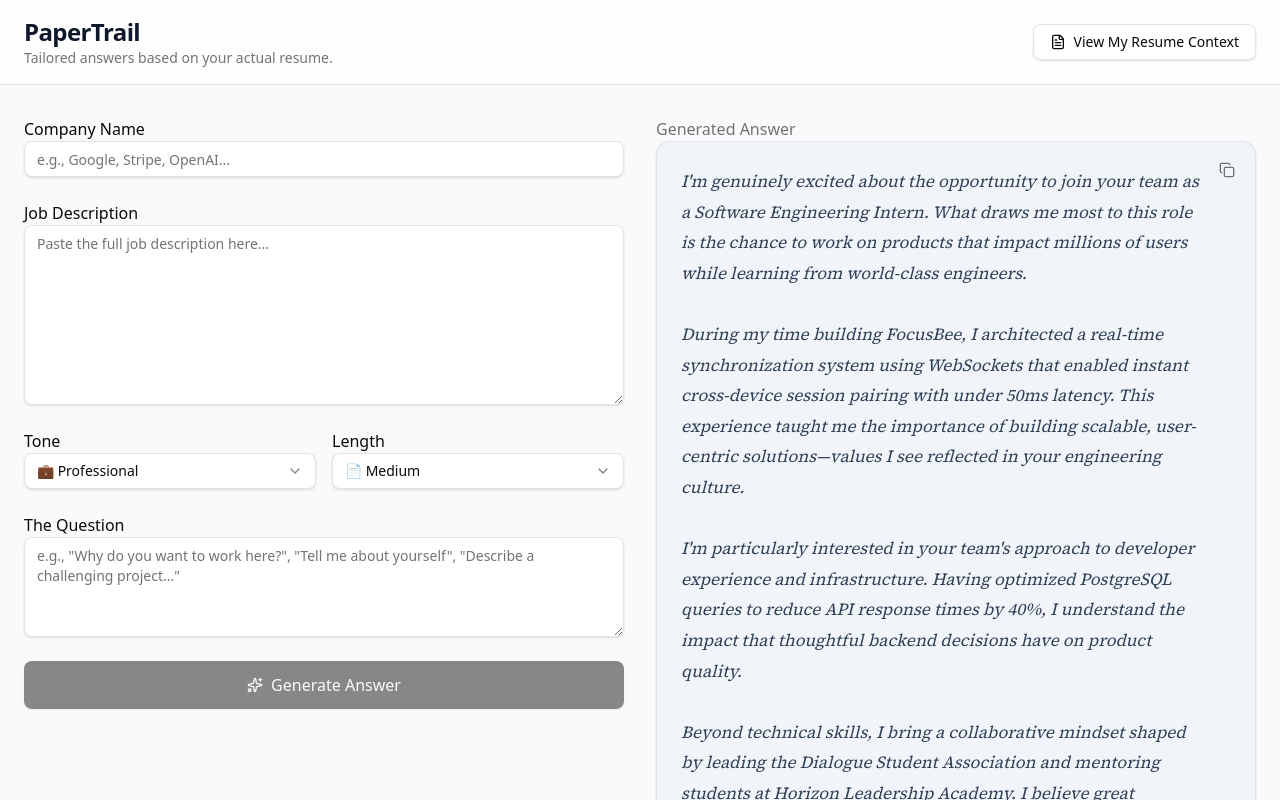
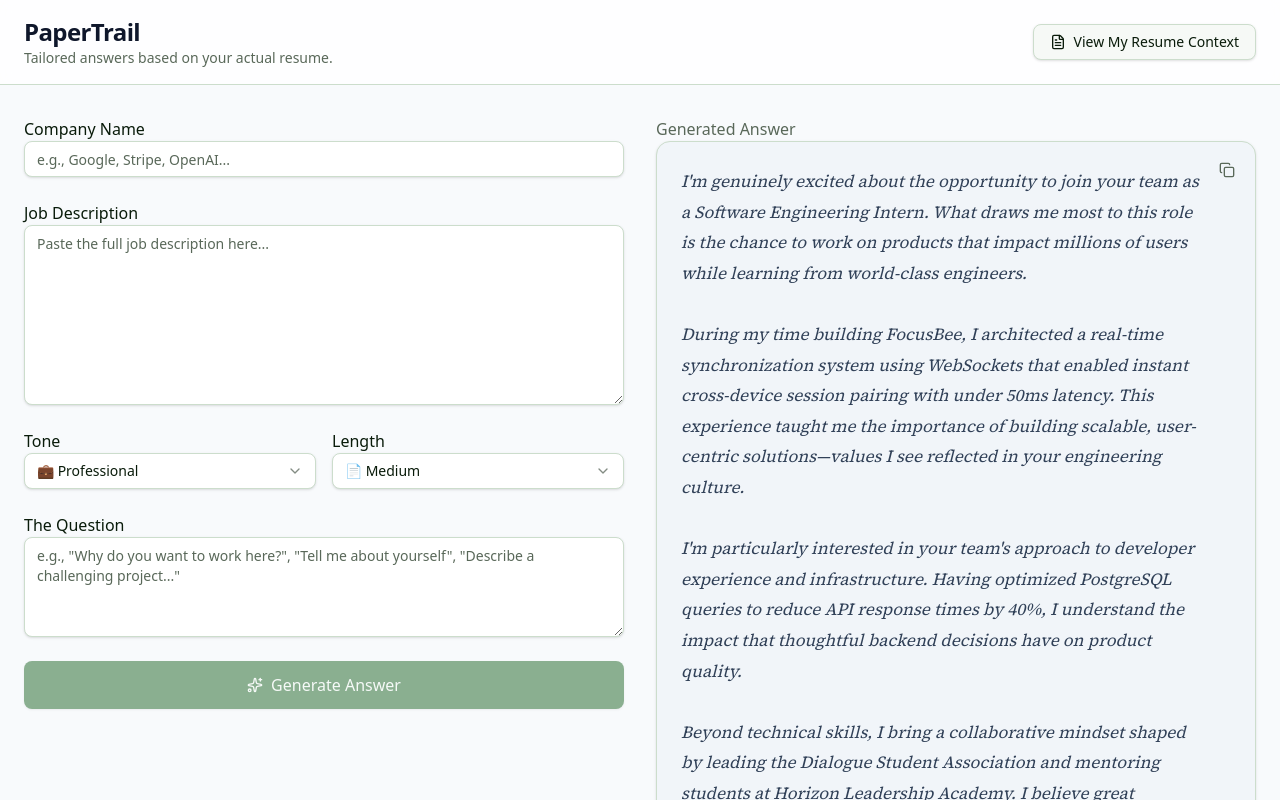
Before and after one commit to jabbarlee/papertrail, a Next.js app: page / in a window 1280 px wide. Shown: the top 800 px of the page. Built offline with nearby package versions, Linux system fonts and the light colour scheme.

Commit message:
updated global CSS variables for improved color scheme and styling consistency across light and dark themes

```diff
--- a/src/app/globals.css
+++ b/src/app/globals.css
@@ -48,71 +48,71 @@
 
 :root {
   --radius: 0.625rem;
-  --background: oklch(1 0 0);
-  --foreground: oklch(0.145 0 0);
+  --background: oklch(0.98 0.005 145);
+  --foreground: oklch(0.2 0.04 145);
   --card: oklch(1 0 0);
-  --card-foreground: oklch(0.145 0 0);
+  --card-foreground: oklch(0.2 0.04 145);
   --popover: oklch(1 0 0);
-  --popover-foreground: oklch(0.145 0 0);
-  --primary: oklch(0.205 0 0);
-  --primary-foreground: oklch(0.985 0 0);
-  --secondary: oklch(0.97 0 0);
-  --secondary-foreground: oklch(0.205 0 0);
-  --muted: oklch(0.97 0 0);
-  --muted-foreground: oklch(0.556 0 0);
-  --accent: oklch(0.97 0 0);
-  --accent-foreground: oklch(0.205 0 0);
+  --popover-foreground: oklch(0.2 0.04 145);
+  --primary: oklch(0.45 0.12 145);
+  --primary-foreground: oklch(0.98 0.01 145);
+  --secondary: oklch(0.94 0.02 145);
+  --secondary-foreground: oklch(0.3 0.08 145);
+  --muted: oklch(0.94 0.02 145);
+  --muted-foreground: oklch(0.5 0.03 145);
+  --accent: oklch(0.94 0.02 145);
+  --accent-foreground: oklch(0.3 0.08 145);
   --destructive: oklch(0.577 0.245 27.325);
-  --border: oklch(0.922 0 0);
-  --input: oklch(0.922 0 0);
-  --ring: oklch(0.708 0 0);
-  --chart-1: oklch(0.646 0.222 41.116);
-  --chart-2: oklch(0.6 0.118 184.704);
-  --chart-3: oklch(0.398 0.07 227.392);
-  --chart-4: oklch(0.828 0.189 84.429);
-  --chart-5: oklch(0.769 0.188 70.08);
-  --sidebar: oklch(0.985 0 0);
-  --sidebar-foreground: oklch(0.145 0 0);
-  --sidebar-primary: oklch(0.205 0 0);
-  --sidebar-primary-foreground: oklch(0.985 0 0);
-  --sidebar-accent: oklch(0.97 0 0);
-  --sidebar-accent-foreground: oklch(0.205 0 0);
-  --sidebar-border: oklch(0.922 0 0);
-  --sidebar-ring: oklch(0.708 0 0);
+  --border: oklch(0.88 0.03 145);
+  --input: oklch(0.88 0.03 145);
+  --ring: oklch(0.5 0.13 145);
+  --chart-1: oklch(0.5 0.13 145);
+  --chart-2: oklch(0.6 0.11 145);
+  --chart-3: oklch(0.4 0.1 145);
+  --chart-4: oklch(0.7 0.09 145);
+  --chart-5: oklch(0.35 0.09 145);
+  --sidebar: oklch(0.96 0.015 145);
+  --sidebar-foreground: oklch(0.2 0.04 145);
+  --sidebar-primary: oklch(0.45 0.12 145);
+  --sidebar-primary-foreground: oklch(0.98 0.01 145);
+  --sidebar-accent: oklch(0.94 0.02 145);
+  --sidebar-accent-foreground: oklch(0.3 0.08 145);
+  --sidebar-border: oklch(0.88 0.03 145);
+  --sidebar-ring: oklch(0.5 0.13 145);
 }
 
 .dark {
-  --background: oklch(0.145 0 0);
-  --foreground: oklch(0.985 0 0);
-  --card: oklch(0.205 0 0);
-  --card-foreground: oklch(0.985 0 0);
-  --popover: oklch(0.205 0 0);
-  --popover-foreground: oklch(0.985 0 0);
-  --primary: oklch(0.922 0 0);
-  --primary-foreground: oklch(0.205 0 0);
-  --secondary: oklch(0.269 0 0);
-  --secondary-foreground: oklch(0.985 0 0);
-  --muted: oklch(0.269 0 0);
-  --muted-foreground: oklch(0.708 0 0);
-  --accent: oklch(0.269 0 0);
-  --accent-foreground: oklch(0.985 0 0);
+  --background: oklch(0.15 0.03 145);
+  --foreground: oklch(0.92 0.02 145);
+  --card: oklch(0.2 0.04 145);
+  --card-foreground: oklch(0.92 0.02 145);
+  --popover: oklch(0.2 0.04 145);
+  --popover-foreground: oklch(0.92 0.02 145);
+  --primary: oklch(0.6 0.11 145);
+  --primary-foreground: oklch(0.15 0.03 145);
+  --secondary: oklch(0.28 0.05 145);
+  --secondary-foreground: oklch(0.92 0.02 145);
+  --muted: oklch(0.28 0.05 145);
+  --muted-foreground: oklch(0.65 0.04 145);
+  --accent: oklch(0.28 0.05 145);
+  --accent-foreground: oklch(0.92 0.02 145);
   --destructive: oklch(0.704 0.191 22.216);
-  --border: oklch(1 0 0 / 10%);
-  --input: oklch(1 0 0 / 15%);
-  --ring: oklch(0.556 0 0);
-  --chart-1: oklch(0.488 0.243 264.376);
-  --chart-2: oklch(0.696 0.17 162.48);
-  --chart-3: oklch(0.769 0.188 70.08);
-  --chart-4: oklch(0.627 0.265 303.9);
-  --chart-5: oklch(0.645 0.246 16.439);
-  --sidebar: oklch(0.205 0 0);
-  --sidebar-foreground: oklch(0.985 0 0);
-  --sidebar-primary: oklch(0.488 0.243 264.376);
-  --sidebar-primary-foreground: oklch(0.985 0 0);
-  --sidebar-accent: oklch(0.269 0 0);
-  --sidebar-accent-foreground: oklch(0.985 0 0);
-  --sidebar-border: oklch(1 0 0 / 10%);
-  --sidebar-ring: oklch(0.556 0 0);
+  --border: oklch(0.92 0.02 145 / 12%);
+  --input: oklch(0.92 0.02 145 / 15%);
+  --ring: oklch(0.6 0.11 145);
+  --chart-1: oklch(0.6 0.11 145);
+  --chart-2: oklch(0.7 0.09 145);
+  --chart-3: oklch(0.5 0.1 145);
+  --chart-4: oklch(0.75 0.08 145);
+  --chart-5: oklch(0.45 0.1 145);
+  --sidebar: oklch(0.2 0.04 145);
+  --sidebar-foreground: oklch(0.92 0.02 145);
+  --sidebar-primary: oklch(0.6 0.11 145);
+  --sidebar-primary-foreground: oklch(0.15 0.03 145);
+  --sidebar-accent: oklch(0.28 0.05 145);
+  --sidebar-accent-foreground: oklch(0.92 0.02 145);
+  --sidebar-border: oklch(0.92 0.02 145 / 12%);
+  --sidebar-ring: oklch(0.6 0.11 145);
 }
 
 @layer base {
```
